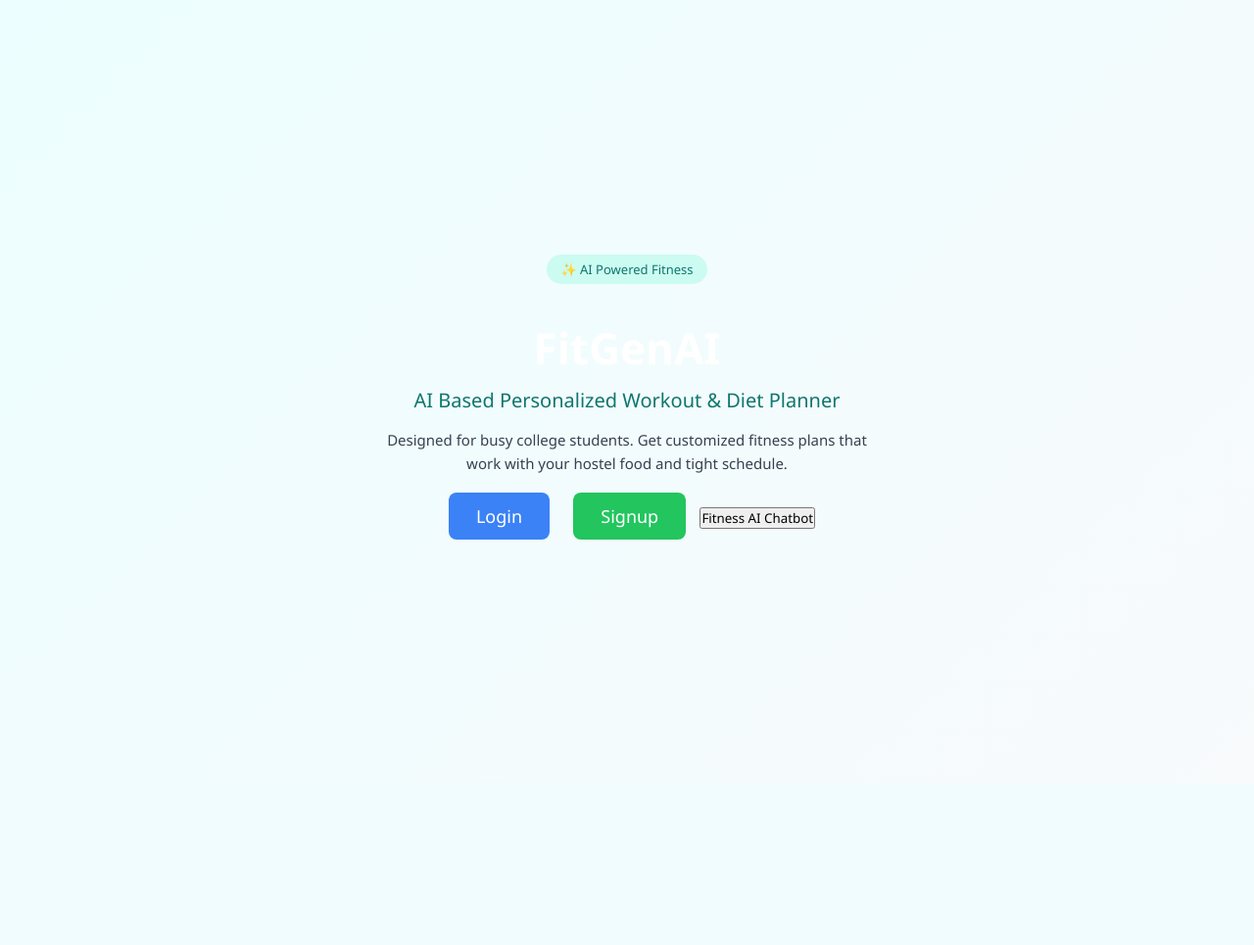
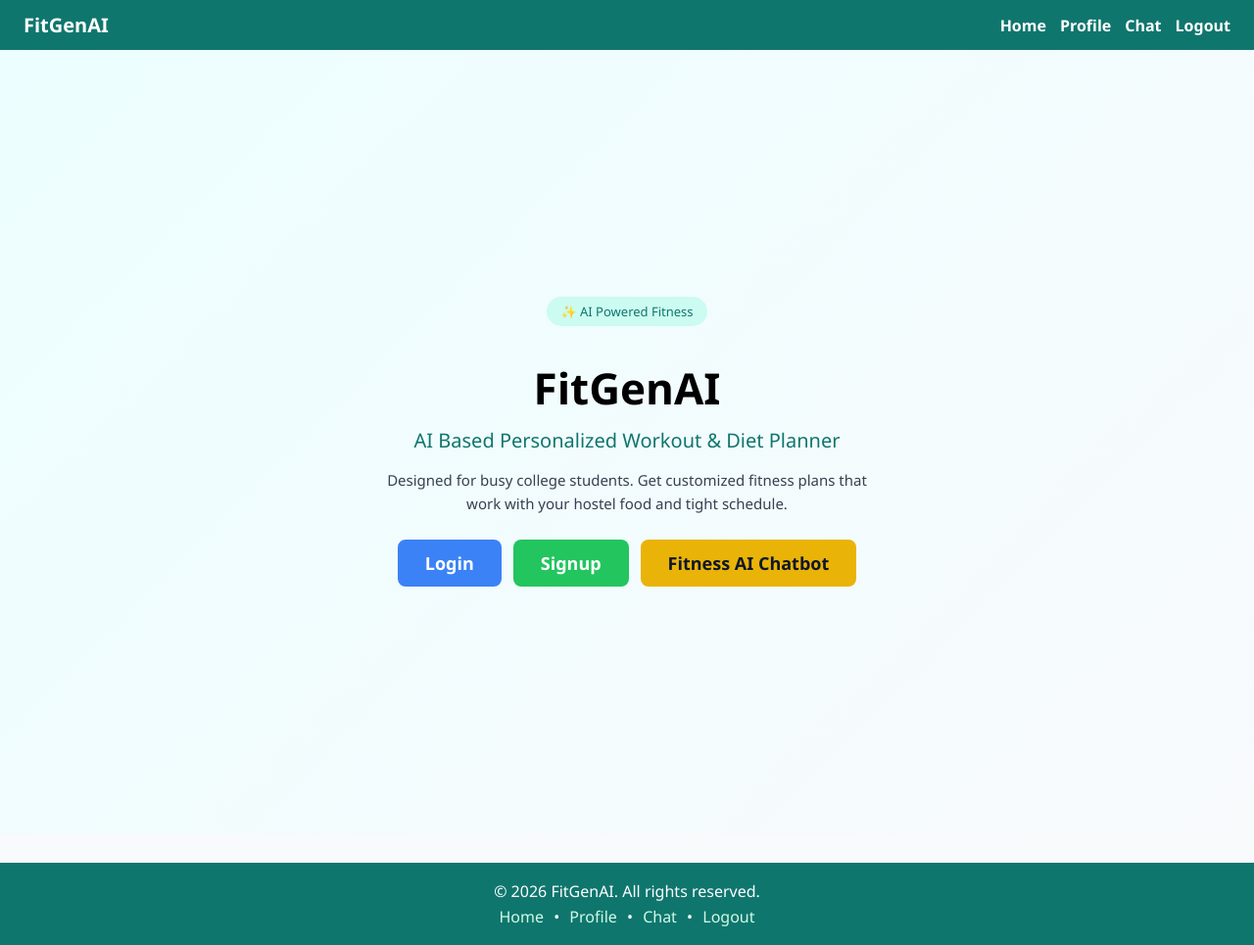
Before and after one commit to saigurav0808-dev/FitGenAI, a Flask app: page / in a window 1280 px wide. Shown: the whole page at 98% size. Before the commit the page ends 551 px from the top, so only its background shows below. Run offline with Flask 3, Linux system fonts and the light colour scheme.

Commit message:
Updated project

```diff
--- a/app.py
+++ b/app.py
@@ -1,4 +1,4 @@
-from flask import Flask, request, render_template, redirect, session
+from flask import Flask, request, render_template, redirect, session, url_for
 from model import generate_plan
 import time
 import sqlite3
@@ -17,6 +17,16 @@ id INTEGER PRIMARY KEY AUTOINCREMENT,
 name TEXT,
 email TEXT,
 password TEXT
+)
+""")
+
+cursor.execute("""
+CREATE TABLE IF NOT EXISTS feedback(
+id INTEGER PRIMARY KEY AUTOINCREMENT,
+name TEXT,
+email TEXT,
+message TEXT,
+submitted_at TIMESTAMP DEFAULT CURRENT_TIMESTAMP
 )
 """)
 
@@ -74,7 +84,7 @@ def login():
 
         if user:
             session["user"] = email
-            return redirect("/user-details")
+            return redirect("/profile")
 
         else:
             return "Invalid Login"
@@ -92,6 +102,29 @@ def user_details():
     return render_template("user-details.html")
 
 
+# ---------------- PROFILE ----------------
+@app.route("/profile")
+def profile():
+
+    if "user" not in session:
+        return redirect("/login")
+
+    email = session["user"]
+    cursor.execute("SELECT * FROM users WHERE email=?", (email,))
+    user = cursor.fetchone()
+
+    if not user:
+        return redirect("/login")
+
+    user_data = {
+        "id": user[0],
+        "name": user[1],
+        "email": user[2]
+    }
+
+    return render_template("profile.html", user=user_data)
+
+
 # ---------------- PROCESSING ----------------
 @app.route("/processing", methods=["POST"])
 def processing():
@@ -102,22 +135,49 @@ def processing():
 
 
 # ---------------- RESULT ----------------
-@app.route("/result", methods=["POST"])
+@app.route("/result", methods=["GET", "POST"])
 def result():
+    if request.method == "POST":
+        time.sleep(2)
 
-    time.sleep(2)
+        plan = generate_plan(
+            age=int(request.form["age"]),
+            gender=request.form["gender"],
+            height_cm=int(request.form["height"]),
+            weight_kg=int(request.form["weight"]),
+            goal=request.form["goal"],
+            activity_level=request.form["activity"],
+            workout_type=request.form["workout_type"]
+        )
 
-    plan = generate_plan(
-        age=int(request.form["age"]),
-        gender=request.form["gender"],
-        height_cm=int(request.form["height"]),
-        weight_kg=int(request.form["weight"]),
-        goal=request.form["goal"],
-        activity_level=request.form["activity"],
-        workout_type=request.form["workout_type"]
-    )
+        session["plan"] = plan
+        return render_template("result.html", data=plan)
+
+    plan = session.get("plan")
+    if not plan:
+        return redirect(url_for("user_details"))
 
     return render_template("result.html", data=plan)
+
+
+# ---------------- FEEDBACK ----------------
+@app.route("/feedback", methods=["POST"])
+def feedback():
+
+    name = request.form.get("name")
+    email = request.form.get("email")
+    message = request.form.get("message")
+
+    if not (name and email and message):
+        return "All feedback fields are required.", 400
+
+    cursor.execute(
+        "INSERT INTO feedback (name, email, message) VALUES (?, ?, ?)",
+        (name, email, message)
+    )
+    conn.commit()
+
+    return redirect("/user-details")
 
 
 # ---------------- LOGOUT ----------------
--- a/static/css/style.css
+++ b/static/css/style.css
@@ -79,6 +79,132 @@ h1, h2, h3 {
   to { transform: rotate(360deg); }
 }
 
+/* ================= NAVBAR ================= */
+.main-nav {
+  background: #0f766e;
+  color: #fff;
+  display: flex;
+  align-items: center;
+  justify-content: space-between;
+  padding: 12px 24px;
+  box-shadow: 0 4px 12px rgba(0,0,0,0.1);
+}
+
+.main-nav .nav-brand {
+  font-size: 20px;
+  font-weight: 700;
+}
+
+.main-nav .nav-links {
+  list-style: none;
+  display: flex;
+  gap: 14px;
+}
+
+.main-nav .nav-links a {
+  color: #fff;
+  text-decoration: none;
+  font-weight: 600;
+}
+
+.main-nav .nav-links a:hover {
+  opacity: 0.85;
+}
+
+/* ================= LANDING PAGE ================= */
+.hero {
+  min-height: 100vh;
+  display: flex;
+  justify-content: center;
+  align-items: center;
+  text-align: center;
+  background: #0f172a;
+  color: #fff;
+  padding: 40px 20px;
+}
+
+.badge {
+  display: inline-block;
+  background: #22c55e;
+  color: #02160d;
+  padding: 8px 14px;
+  border-radius: 20px;
+  font-size: 14px;
+  margin-bottom: 16px;
+}
+
+.hero h1 {
+  margin: 18px 0 12px;
+  font-size: 50px;
+}
+
+.hero h2 {
+  font-size: 24px;
+  font-weight: 400;
+  color: #cbd5f5;
+  margin-bottom: 16px;
+}
+
+.hero p {
+  color: #cbd5f5;
+  max-width: 520px;
+  margin: 0 auto 26px;
+}
+
+.buttons {
+  margin-top: 20px;
+  display: flex;
+  justify-content: center;
+  flex-wrap: wrap;
+  gap: 12px;
+}
+
+.btn {
+  padding: 12px 28px;
+  border-radius: 8px;
+  text-decoration: none;
+  font-size: 18px;
+  font-weight: 600;
+}
+
+.login {
+  background: #3b82f6;
+  color: white;
+}
+
+.signup {
+  background: #22c55e;
+  color: white;
+}
+
+.btn-chat {
+  background: #eab308;
+  color: #0f172a;
+}
+
+/* ================= FOOTER ================= */
+.site-footer {
+  background: #0f766e;
+  color: white;
+  text-align: center;
+  padding: 14px 20px;
+  margin-top: 30px;
+}
+
+.site-footer .footer-content p {
+  margin: 4px 0;
+}
+
+.site-footer .footer-content a {
+  color: #d1fae5;
+  text-decoration: none;
+  margin: 0 6px;
+}
+
+.site-footer .footer-content a:hover {
+  text-decoration: underline;
+}
+
 /* ================= RESULT PAGE ================= */
 .result-container {
   max-width: 1100px;
@@ -150,6 +276,108 @@ h1, h2, h3 {
 
 .plan-table li {
   margin-bottom: 6px;
+}
+
+.feedback-section {
+  margin-top: 30px;
+  background: white;
+  border-radius: 12px;
+  padding: 20px;
+  box-shadow: 0 6px 18px rgba(0,0,0,0.06);
+}
+
+.feedback-section h2 {
+  color: #0f766e;
+  margin-bottom: 8px;
+}
+
+.feedback-section p {
+  color: #475569;
+  margin-bottom: 12px;
+}
+
+.feedback-form {
+  display: grid;
+  gap: 12px;
+}
+
+.feedback-form label {
+  font-weight: 600;
+  color: #334155;
+}
+
+.feedback-form input,
+.feedback-form textarea {
+  width: 100%;
+  padding: 10px;
+  border-radius: 8px;
+  border: 1px solid #cbd5e1;
+}
+
+.feedback-form textarea {
+  resize: vertical;
+}
+
+/* ================= PROFILE PAGE ================= */
+.profile-container {
+  max-width: 800px;
+  margin: 40px auto;
+  padding: 20px;
+}
+
+.profile-info {
+  display: grid;
+  grid-template-columns: repeat(auto-fit, minmax(250px, 1fr));
+  gap: 20px;
+  margin-bottom: 30px;
+}
+
+.info-card {
+  background: white;
+  padding: 20px;
+  border-radius: 12px;
+  box-shadow: 0 6px 18px rgba(0,0,0,0.08);
+  text-align: center;
+}
+
+.info-card h3 {
+  color: #0f766e;
+  margin-bottom: 8px;
+}
+
+.info-card p {
+  color: #374151;
+  font-size: 16px;
+}
+
+.profile-actions {
+  display: flex;
+  justify-content: center;
+  gap: 20px;
+  flex-wrap: wrap;
+}
+
+/* ================= FOOTER ================= */
+.site-footer {
+  background: #0f766e;
+  color: white;
+  text-align: center;
+  padding: 14px 20px;
+  margin-top: 30px;
+}
+
+.site-footer .footer-content p {
+  margin: 4px 0;
+}
+
+.site-footer .footer-content a {
+  color: #d1fae5;
+  text-decoration: none;
+  margin: 0 6px;
+}
+
+.site-footer .footer-content a:hover {
+  text-decoration: underline;
 }
 
 /* ================= LANDING PAGE (NO IMAGE) ================= */
--- a/templates/chatbot.html
+++ b/templates/chatbot.html
@@ -97,6 +97,8 @@ background:#1e3c72;
 
 <body>
 
+
+
 <div id="chatbox">
 
 <h2>FitGenAI Chatbot 🤖</h2>
--- a/templates/landingPage.html
+++ b/templates/landingPage.html
@@ -4,72 +4,19 @@
 <meta charset="UTF-8">
 <title>FitGenAI – AI Fitness Planner</title>
 <link rel="stylesheet" href="{{ url_for('static', filename='css/style.css') }}">
-<style>
-
-body{
-font-family: Arial;
-margin:0;
-background:#0f172a;
-color:white;
-}
-
-.hero{
-display:flex;
-justify-content:center;
-align-items:center;
-height:100vh;
-text-align:center;
-}
-
-.badge{
-background:#22c55e;
-padding:6px 12px;
-border-radius:20px;
-font-size:14px;
-}
-
-h1{
-font-size:60px;
-margin:20px 0;
-}
-
-h2{
-font-weight:normal;
-color:#cbd5f5;
-}
-
-p{
-max-width:500px;
-margin:auto;
-color:#cbd5f5;
-}
-
-.buttons{
-margin-top:30px;
-}
-
-.btn{
-padding:12px 28px;
-border-radius:8px;
-text-decoration:none;
-margin:10px;
-font-size:18px;
-}
-
-.login{
-background:#3b82f6;
-color:white;
-}
-
-.signup{
-background:#22c55e;
-color:white;
-}
-
-</style>
 </head>
 
 <body>
+
+<nav class="main-nav">
+  <div class="nav-brand">FitGenAI</div>
+  <ul class="nav-links">
+    <li><a href="/">Home</a></li>
+    <li><a href="/profile">Profile</a></li>
+    <li><a href="/chatbot">Chat</a></li>
+    <li><a href="/logout">Logout</a></li>
+  </ul>
+</nav>
 
 <section class="hero">
 
@@ -77,7 +24,7 @@ color:white;
 
 <span class="badge">✨ AI Powered Fitness</span>
 
-<h1>FitGenAI</h1>
+<h1 style="color: black;">FitGenAI</h1>
 
 <h2>AI Based Personalized Workout & Diet Planner</h2>
 
@@ -91,14 +38,19 @@ that work with your hostel food and tight schedule.
 <a href="/login" class="btn login">Login</a>
 
 <a href="/signup" class="btn signup">Signup</a>
-<a href="/chatbot">
-<button>Fitness AI Chatbot</button>
-</a>
+<a href="/chatbot" class="btn btn-chat">Fitness AI Chatbot</a>
 </div>
 
 </div>
 
 </section>
 
+<footer class="site-footer">
+  <div class="footer-content">
+    <p>© 2026 FitGenAI. All rights reserved.</p>
+    <p><a href="/">Home</a> • <a href="/profile">Profile</a> • <a href="/chatbot">Chat</a> • <a href="/logout">Logout</a></p>
+  </div>
+</footer>
+
 </body>
 </html>
```
Also changed, not shown: templates/profile.html (added, +55 -0 lines), templates/result.html (+39 -1 lines), templates/user-details.html (+10 -0 lines).
